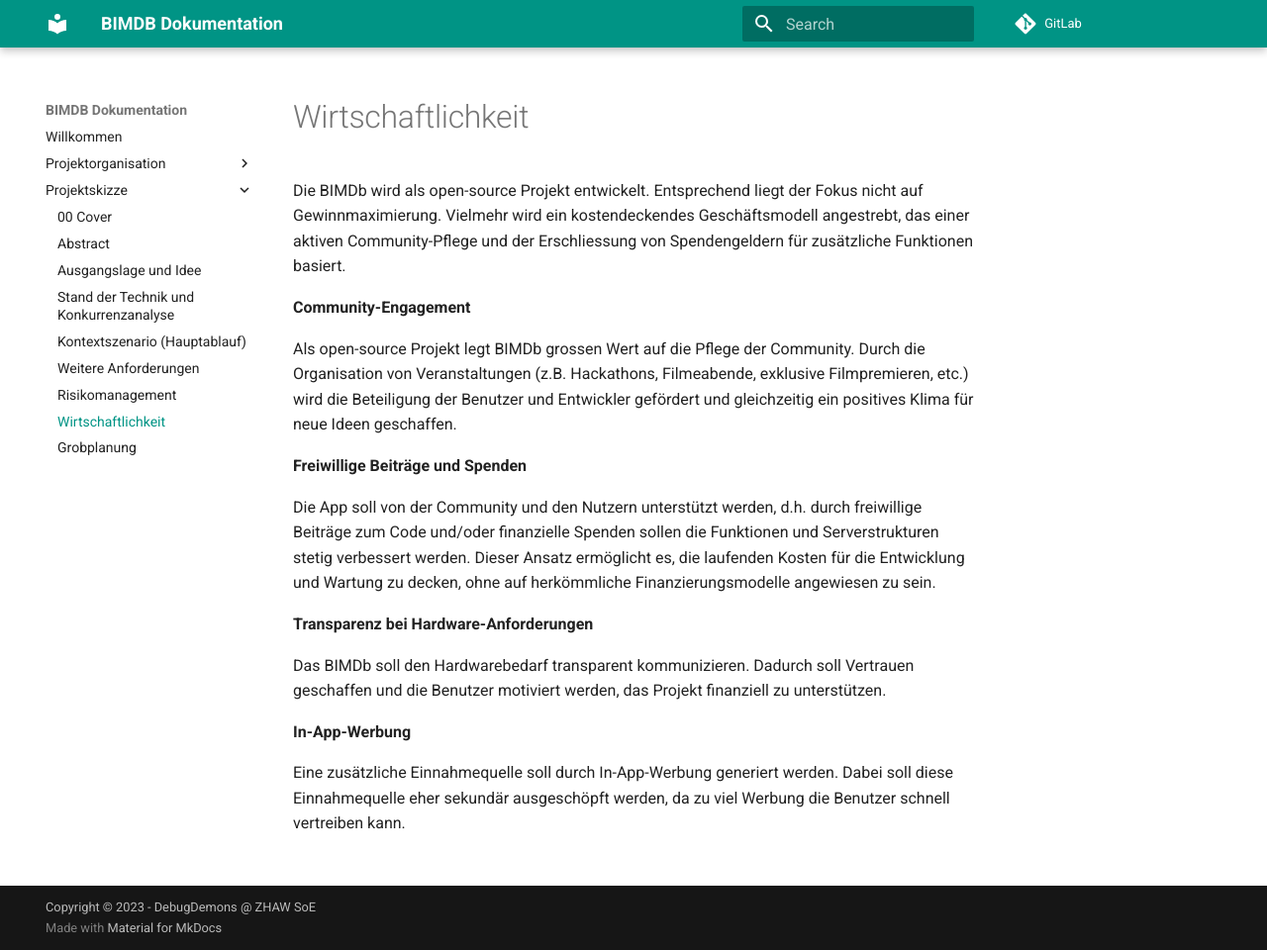
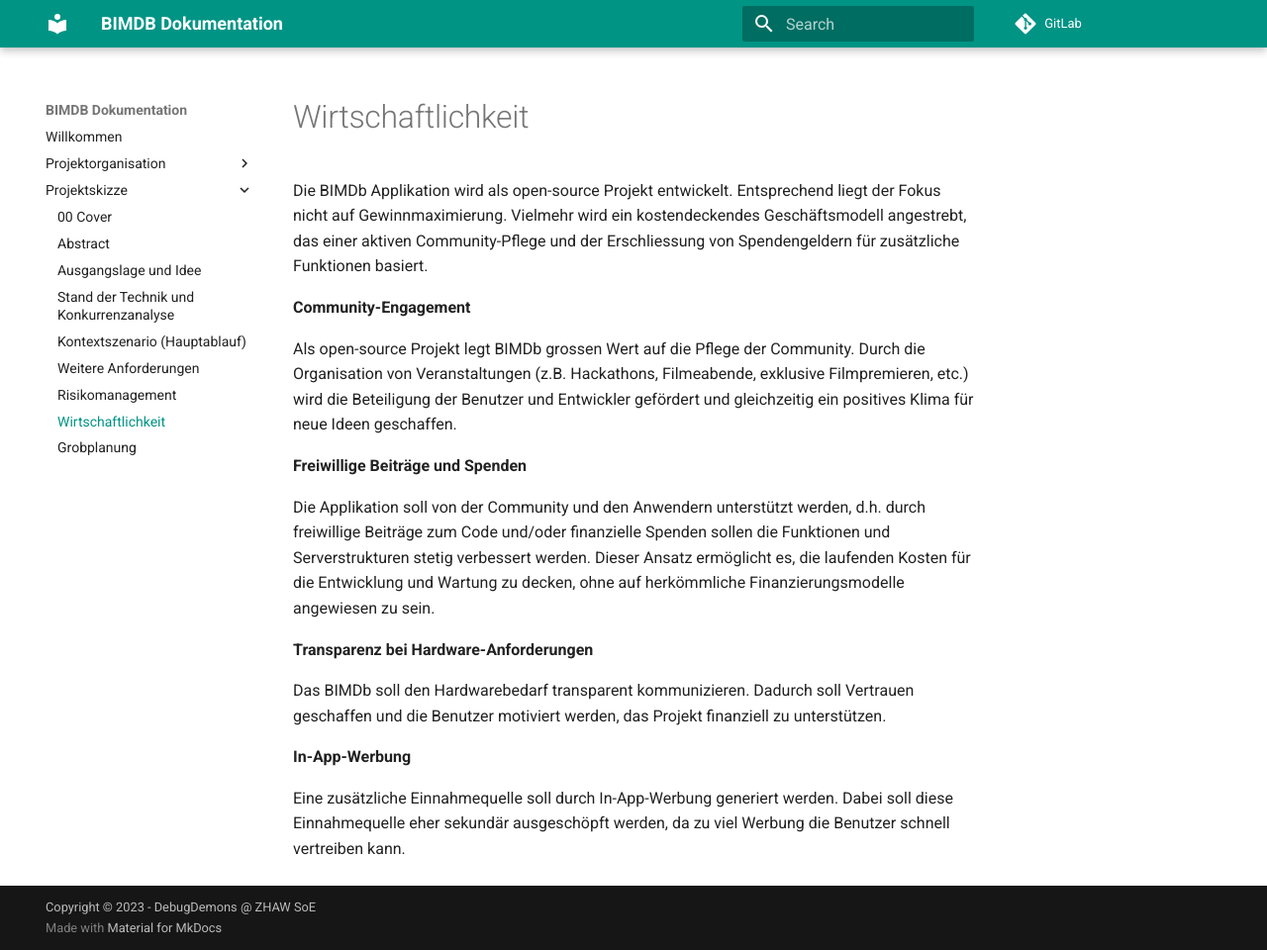
Before and after one commit to YvesBraendli/BIMDB_PM4, an MkDocs documentation site: the page built from docs/projektskizze/08_Wirtschaftlichkeit.md, in a window 1280 px wide and 960 px high. Shown: the whole window at 99% size. Built offline with MkDocs 1.6.1 and Material for MkDocs 9.7.7, drawn with Linux system fonts in a browser that asks for light colours; comment, search, counter and statistics services are not loaded.

Commit message:
Review 00-08

```diff
--- a/docs/projektskizze/08_Wirtschaftlichkeit.md
+++ b/docs/projektskizze/08_Wirtschaftlichkeit.md
@@ -1,6 +1,6 @@
 # Wirtschaftlichkeit
 
-Die BIMDb wird als open-source Projekt entwickelt. Entsprechend liegt der Fokus nicht auf Gewinnmaximierung. Vielmehr wird ein kostendeckendes Geschäftsmodell angestrebt, das einer aktiven Community-Pflege und der Erschliessung von Spendengeldern für zusätzliche Funktionen basiert.
+Die BIMDb Applikation wird als open-source Projekt entwickelt. Entsprechend liegt der Fokus nicht auf Gewinnmaximierung. Vielmehr wird ein kostendeckendes Geschäftsmodell angestrebt, das einer aktiven Community-Pflege und der Erschliessung von Spendengeldern für zusätzliche Funktionen basiert.
 
 **Community-Engagement**
 
@@ -8,7 +8,7 @@ Als open-source Projekt legt BIMDb grossen Wert auf die Pflege der Community. Du
 
 **Freiwillige Beiträge und Spenden**
 
-Die App soll von der Community und den Nutzern unterstützt werden, d.h. durch freiwillige Beiträge zum Code und/oder finanzielle Spenden sollen die Funktionen und Serverstrukturen stetig verbessert werden. Dieser Ansatz ermöglicht es, die laufenden Kosten für die Entwicklung und Wartung zu decken, ohne auf herkömmliche Finanzierungsmodelle angewiesen zu sein.
+Die Applikation soll von der Community und den Anwendern unterstützt werden, d.h. durch freiwillige Beiträge zum Code und/oder finanzielle Spenden sollen die Funktionen und Serverstrukturen stetig verbessert werden. Dieser Ansatz ermöglicht es, die laufenden Kosten für die Entwicklung und Wartung zu decken, ohne auf herkömmliche Finanzierungsmodelle angewiesen zu sein.
 
 **Transparenz bei Hardware-Anforderungen**
 
```
